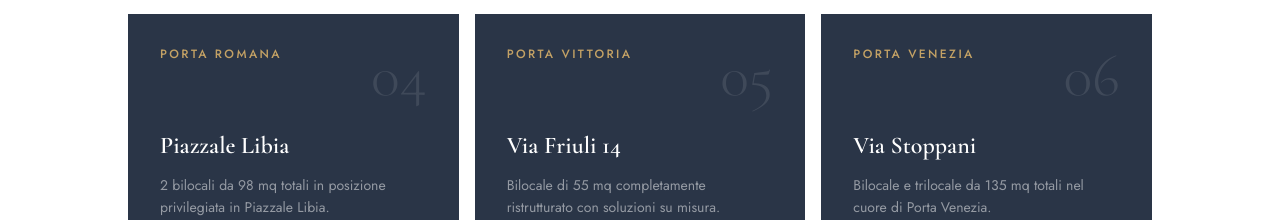
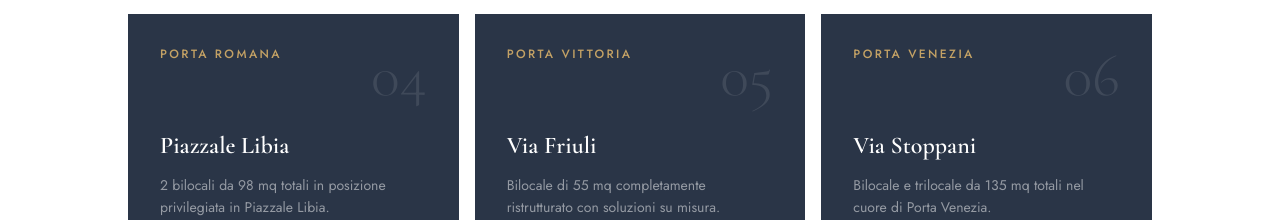
Before and after one commit to campionesi/campionesi, a Next.js app: page / in a window 1280 px wide. Shown: the part 4821-5041 px from the top of the page. Built offline with nearby package versions, Linux system fonts and the light colour scheme.

Commit message:
Via Friuli: rimuovi numero civico dal titolo

```diff
--- a/src/data/projects.ts
+++ b/src/data/projects.ts
@@ -107,7 +107,7 @@ export const projects: Project[] = [
   },
   {
     slug: 'via-friuli',
-    title: 'Via Friuli 14',
+    title: 'Via Friuli',
     zona: 'Porta Vittoria',
     indirizzo: 'Via Friuli 14, Milano',
     status: 'completato',
```
